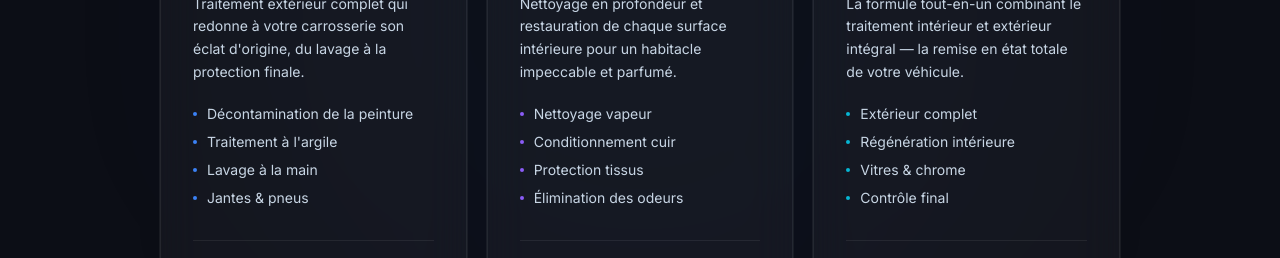
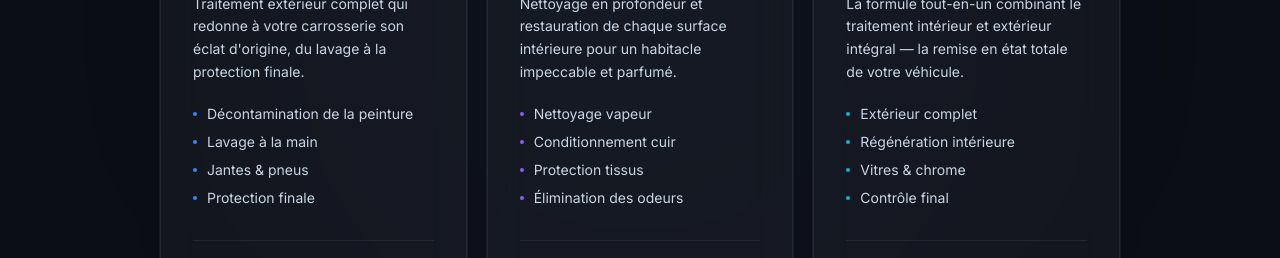
Before and after one commit to gononivann82-eng/ai-clean, a Next.js app: page / in a window 1280 px wide. Shown: the part 1400-1658 px from the top of the page. Built offline with nearby package versions, Linux system fonts and the light colour scheme.

Commit message:
Retire traitement argile, ajout protection finale

```diff
--- a/components/Services.tsx
+++ b/components/Services.tsx
@@ -9,7 +9,7 @@ const services = [
     name: 'Détailing extérieur',
     description:
       "Traitement extérieur complet qui redonne à votre carrosserie son éclat d'origine, du lavage à la protection finale.",
-    benefits: ['Décontamination de la peinture', "Traitement à l'argile", 'Lavage à la main', 'Jantes & pneus'],
+    benefits: ['Décontamination de la peinture', 'Lavage à la main', 'Jantes & pneus', 'Protection finale'],
     price: 'À partir de 60 €',
     priceNote: 'Selon taille du véhicule',
     color: '#3b82f6',
```
